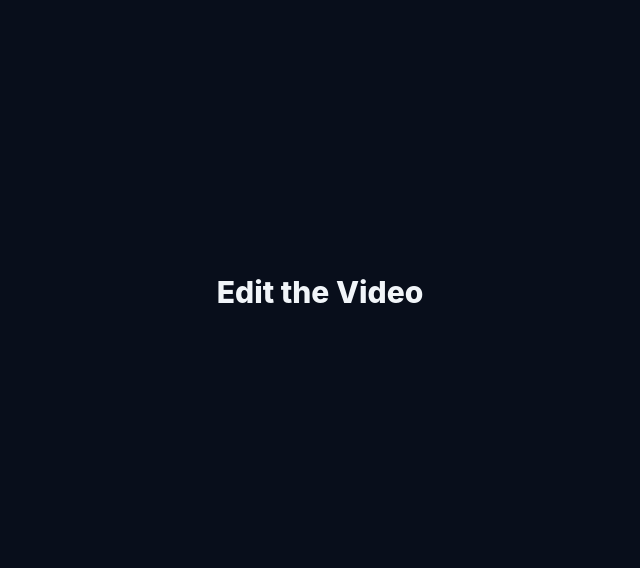
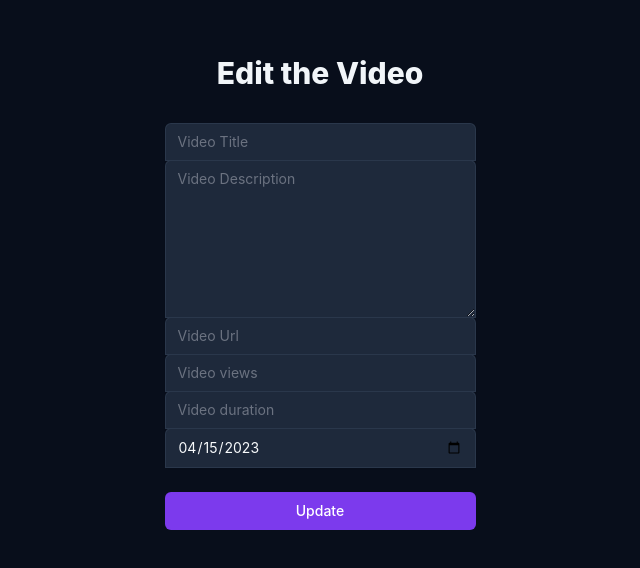
Before and after one commit to Nabi171/lPortalApp, a React (Create React App) app: page /Dashboard/quizzes/editquizze/1 in a window 1280 px wide. Shown: the part 120-688 px from the top of the page, without its empty margins (320-960 px from the left). Built offline with nearby package versions, Linux system fonts and the light colour scheme.

Commit message:
ssdfsffakl

```diff
--- /dev/null
+++ b/src/components/Admin Portal/Quizzes/EditForm.js
@@ -0,0 +1,80 @@
+import React from 'react';
+
+const EditForm = () => {
+    return (
+
+        <form
+            // onSubmit={handleSubmit}
+            className="mt-8 space-y-6" action="#" method="POST" >
+            <input type="hidden" name="remember" value="true" />
+            <div className="rounded-md shadow-sm -space-y-px">
+                <div >
+                    <label for="title" className="sr-only">Video Title</label>
+                    <input
+                        // value={title}
+                        // onChange={(e) => setTitle(e.target.value)}
+                        id="title" name="title" type="text" autocomplete="title" required
+                        className="login-input  rounded-t-md" placeholder="Video Title " />
+                </div>
+                <div>
+
+
+                    <textarea
+                        // value={description}
+                        // onChange={(e) => setDescription(e.target.value)}
+                        name="" id="" cols="30" rows="7"
+                        id="description" name="description"
+                        autocomplete="description" required
+                        className="login-input rounded-t-md" placeholder='Video Description' ></textarea>
+                </div>
+                <div >
+                    <label for="video-url" className="sr-only">Video Url</label>
+                    <input
+                        // value={url}
+                        // onChange={(e) => setUrl(e.target.value)}
+                        id="url" name="url" type="text" autocomplete="url" required
+                        className="login-input  rounded-t-md" placeholder="Video Url " />
+                </div>
+                <div >
+                    <label for="video-Views" className="sr-only">Video Views</label>
+                    <input
+                        // value={views}
+                        // onChange={(e) => setViews(e.target.value)}
+                        id="views" name="views" type="text" autocomplete="views" required
+                        className="login-input  rounded-t-md" placeholder="Video views " />
+                </div>
+                <div >
+                    <label for="video-duration" className="sr-only">Video Duration</label>
+                    <input
+                        // value={duration}
+                        // onChange={(e) => setDuration(e.target.value)}
+                        id="duration" name="duration" type="text" autocomplete="duration" required
+                        className="login-input  rounded-t-md" placeholder="Video duration " />
+                </div>
+                <div >
+                    <label for="createdAt" className="sr-only">Video Created</label>
+                    <input
+                        // value={createdAt}
+                        // onChange={(e) => setCreatedAt(e.target.value)}
+                        id="createdAt" name="createdAt" type="date"
+                        value="2023-04-15"
+                        autocomplete="date" required
+                        className="login-input  rounded-t-md" />
+                </div>
+            </div>
+
+
+
+            <div>
+                <button type="submit"
+                    className="group relative w-full flex justify-center py-2 px-4 border border-transparent text-sm font-medium rounded-md text-white bg-violet-600 hover:bg-violet-700 focus:outline-none focus:ring-2 focus:ring-offset-2 focus:ring-violet-500">
+                    Update
+</button>
+            </div>
+            {/* {error !== "" && <p>{error}</p>} */}
+        </form>
+
+    );
+};
+
+export default EditForm;
--- a/src/components/Admin Portal/Quizzes/EditQuiz.js
+++ b/src/components/Admin Portal/Quizzes/EditQuiz.js
@@ -1,4 +1,5 @@
 import React from 'react';
+import EditForm from './EditForm';
 
 const EditQuiz = () => {
     return (
@@ -13,7 +14,7 @@ const EditQuiz = () => {
             </h2>
                         </div>
                         {/* <FormEdit /> */}
-
+                        <EditForm />
                     </div>
                 </section>
             </div>
```
